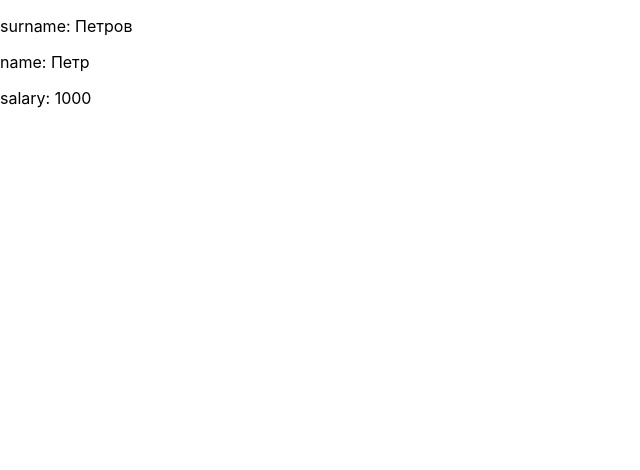
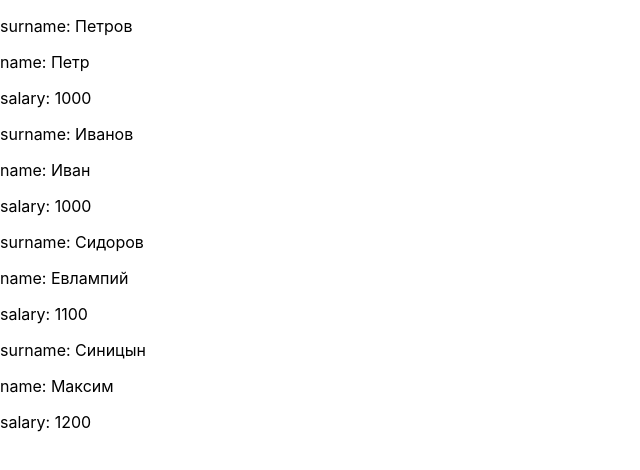
Before and after one commit to nemnogokartavyy/Basic-React-Tutorial, a React (Create React App) app: page / in a window 1280 px wide. Shown: the top 470 px of the page, without its empty margins (0-640 px from the left). Built offline with nearby package versions, Linux system fonts and the light colour scheme.

Commit message:
React Prime 82/112 chapter 1 task 89 gtask

```diff
--- a/src/App.js
+++ b/src/App.js
@@ -1,15 +1,32 @@
-// ⊗jsrtPmCpPr
+// ⊗jsrtPmCpCh
 
 //1
 import React, { useState } from 'react';
 import { Employee } from './components/Employee';
 
 const App = () => {
+
+    const surname1 = 'Иванов';
+    const name1 = 'Иван';
+    const salary1 = 1000;
+
+    const surname2 = 'Сидоров';
+    const name2 = 'Евлампий';
+    const salary2 = 1100;
+
+    const surname3 = 'Синицын';
+    const name3 = 'Максим';
+    const salary3 = 1200;
+
     return (
         <>
             <Employee surname={'Петров'} name={'Петр'} salary={1000} />
+            <Employee surname={surname1} name={name1} salary={salary1} />
+            <Employee surname={surname2} name={name2} salary={salary2} />
+            <Employee surname={surname3} name={name3} salary={salary3} />
         </>
     )
+
 };
 
 export default App;
```
